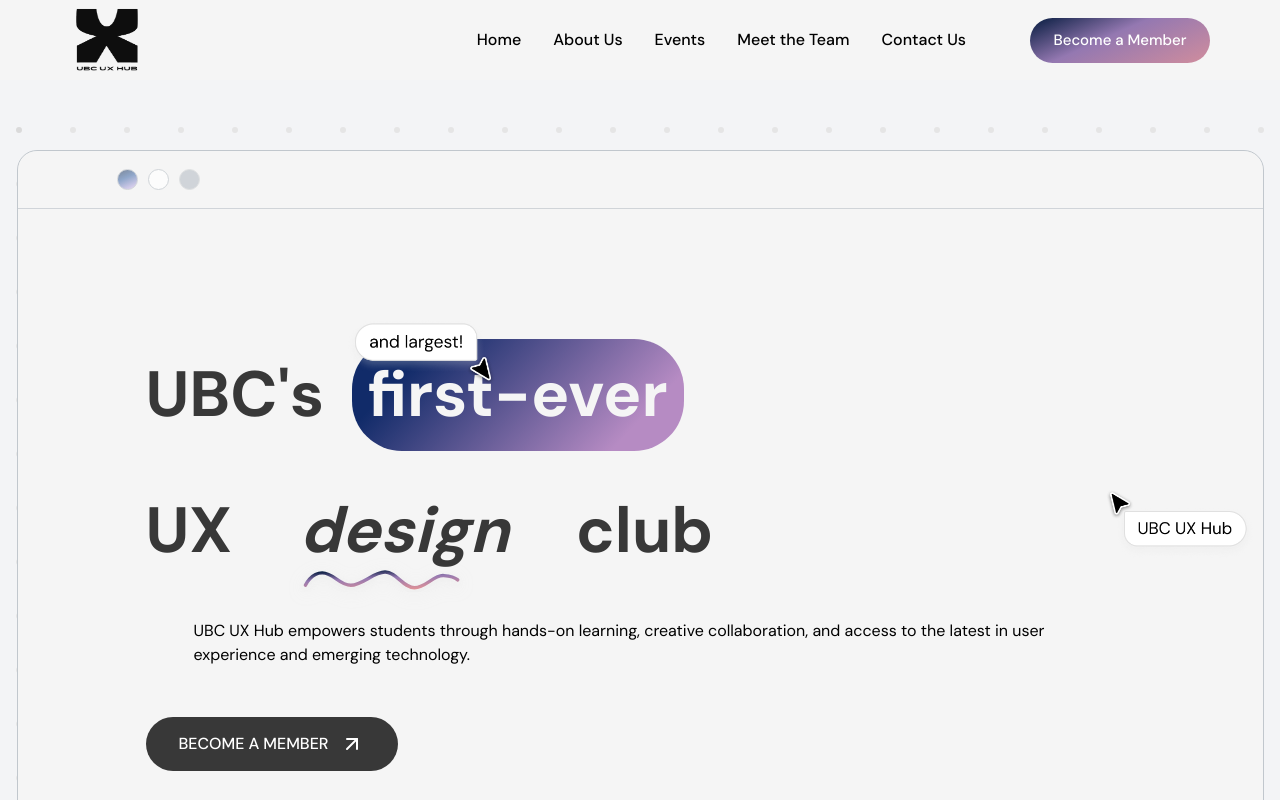
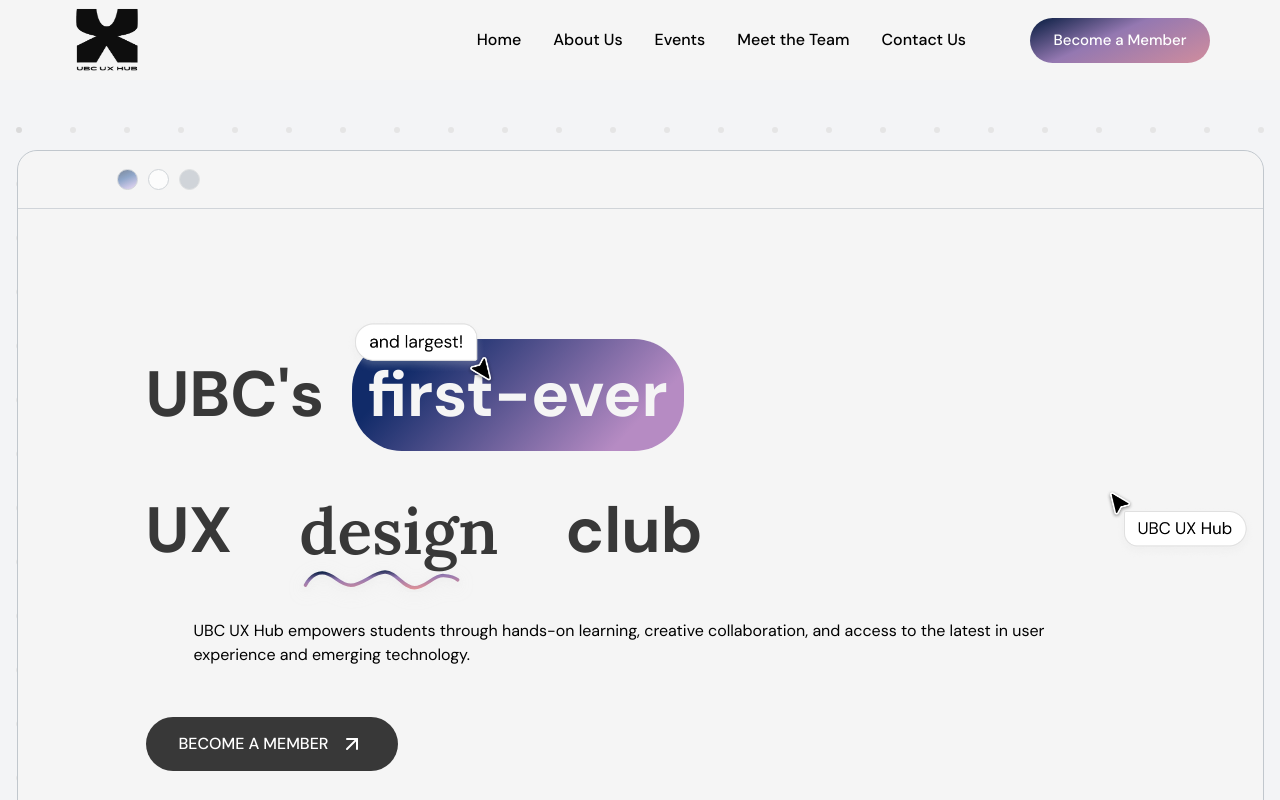
Before and after one commit to auroraxcheng/UXhub-website, a Next.js app: page / in a window 1280 px wide. Shown: the top 800 px of the page. Built offline with nearby package versions, Linux system fonts and the light colour scheme.

Commit message:
Minor fix: cursor position and Lora font

```diff
--- a/src/components/HeroContent.tsx
+++ b/src/components/HeroContent.tsx
@@ -2,6 +2,13 @@
 import React from "react";
 import Button from "./Button";
 import { ArrowUpRight } from "lucide-react";
+import { Lora } from 'next/font/google';
+const lora = Lora({
+  subsets: ['latin'],
+  weight: ['600'],
+  style: ['italic', 'normal'],
+});
+
 
 const HeroContent: React.FC = () => {
   return (
@@ -16,7 +23,7 @@
       </div>
 
       {/* cursor - "UBC UX Hub" */}
-      <div className="absolute top-150 -right-[120px] sm:top-20 sm:-right-[15px] md:top-[120px] md:-right-20 lg:top-[150px] lg:-right-[120px] z-10">
+      <div className="absolute top-[150px] -right-[120px] lg:top-[150px] lg:-right-[120px] md:top-[120px] md:-right-20 sm:top-20 sm:-right-15px z-10">
         <img
           src="/figma-cursor-chat.png"
           alt="UBC UX Hub"
@@ -41,7 +48,7 @@
       </div>
       <div className="flex items-center gap-6">
         <span>UX</span>&nbsp;
-        <span className="text-[#383838] font-lora italic font-semibold leading-normal mx-1 relative">
+        <span className={`${lora.className} text-[#383838] text-[64px] font-semibold leading-normal mx-1 relative italic`}>
           design
           <svg
             xmlns="http://www.w3.org/2000/svg"
```
